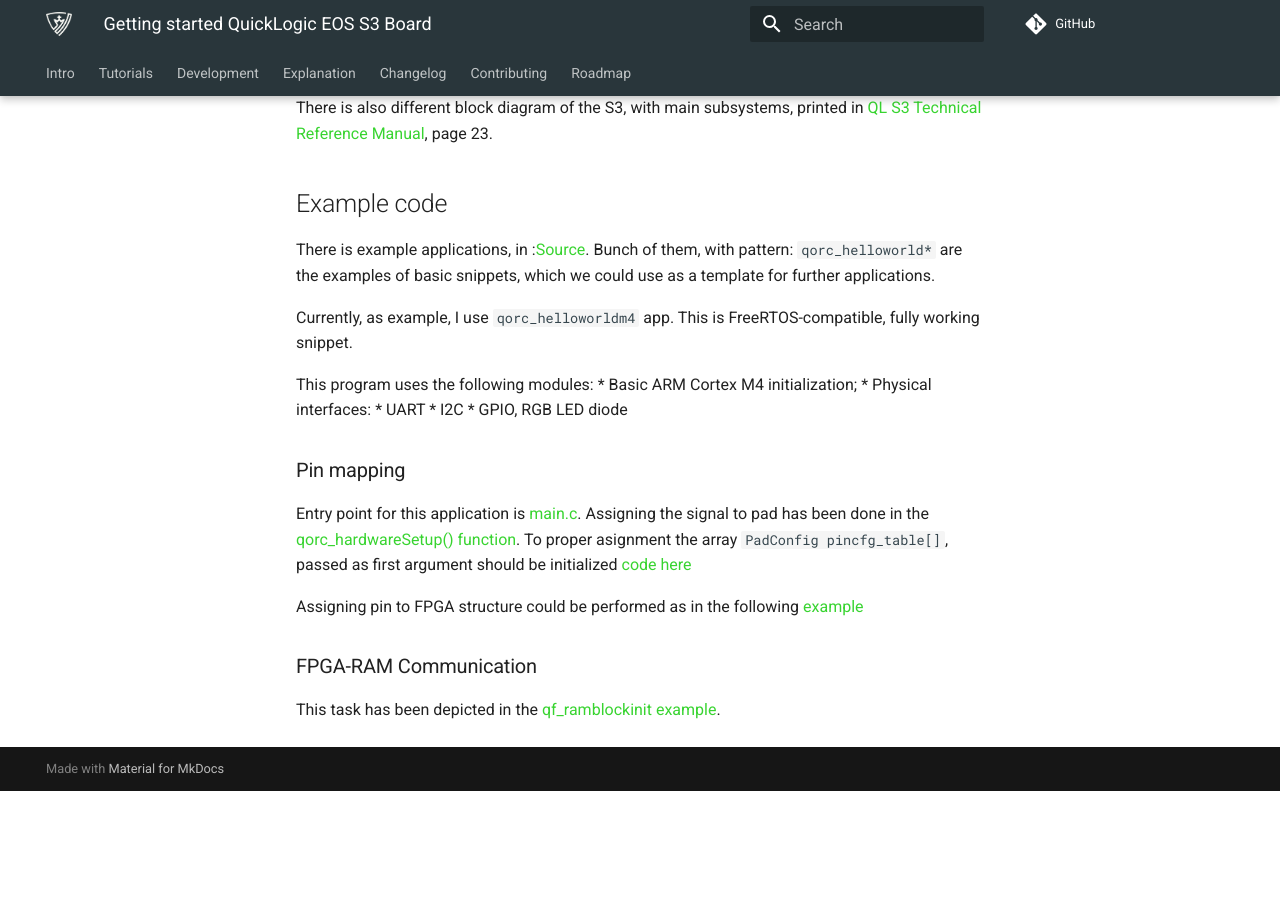
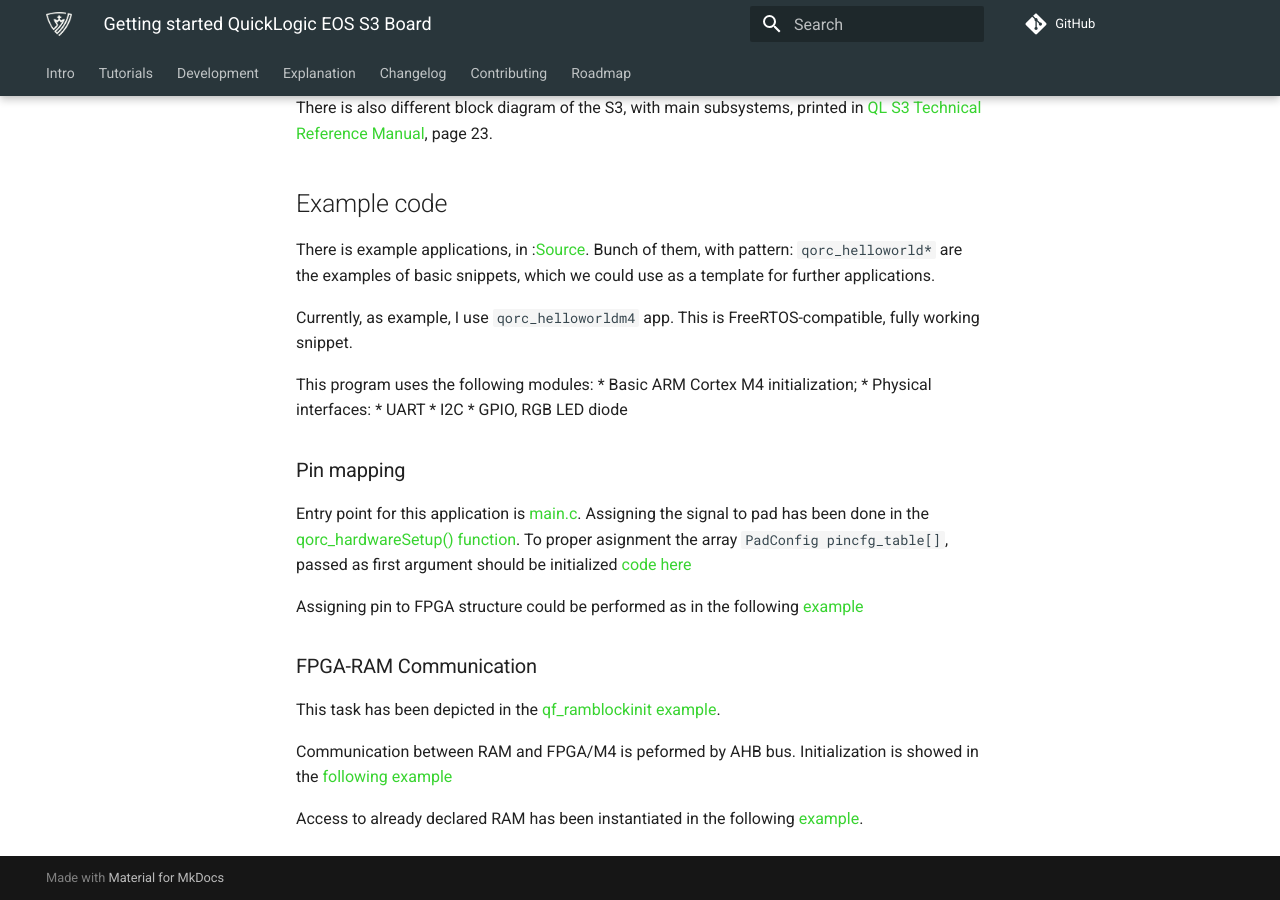
Before and after one commit to Dasharo/twpm-docs, an MkDocs documentation site: the page built from docs/tutorials/tutorial_start_EOS-S3_HW.md, in a window 1280 px wide and 900 px high, scrolled down 1489 px. Built offline with MkDocs 1.6.1 and Material for MkDocs 9.7.7, drawn with Linux system fonts in a browser that asks for light colours; comment, search, counter and statistics services are not loaded; before the commit the page ends 2280 px from its top, so only the background shows below that.

Commit message:
tutorial_start_EOS-s3_HW.md: Add example with RAM access from FPGA
Signed-off-by: Karol Zmyslowski <karol.zmyslowski@3mdeb.com>

```diff
--- a/docs/tutorials/tutorial_start_EOS-S3_HW.md
+++ b/docs/tutorials/tutorial_start_EOS-S3_HW.md
@@ -91,3 +91,8 @@
 ### FPGA-RAM Communication
 
 This task has been depicted in the [qf_ramblockinit example](https://github.com/QuickLogic-Corp/qorc-testapps/tree/92bf33c9dd51aed94554d26e85fd37faf756f42e/qf_ramblockinit).
+
+Communication between RAM and FPGA/M4 is peformed by AHB bus. Initialization
+is showed in the [following example](https://github.com/QuickLogic-Corp/qorc-testapps/blob/92bf33c9dd51aed94554d26e85fd37faf756f42e/qf_ramblockinit/fpga/rtl/AL4S3B_FPGA_IP.v#L119)
+
+Access to already declared RAM has been instantiated in the following [example](https://github.com/QuickLogic-Corp/qorc-testapps/blob/92bf33c9dd51aed94554d26e85fd37faf756f42e/qf_ramblockinit/fpga/rtl/AL4S3B_FPGA_RAMs.v#L165).
```
